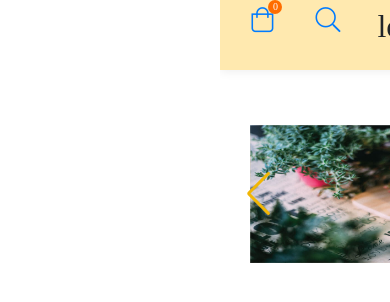
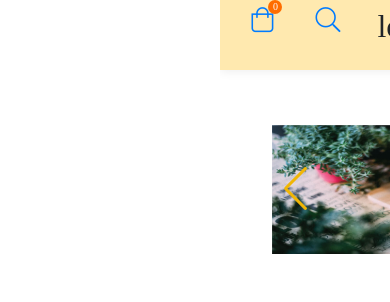
Before and after one commit to miladmohammadi82/afraalian-vue-cli, a Vue app: page / in a window 390 px wide. Both pictures are taken after a click on the button 195 px from the left and 241 px from the top of the page. Shown: the top 302 px of the page. Built offline with nearby package versions, Linux system fonts and the light colour scheme.

Commit message:
complate create slider

```diff
--- a/src/components/main.vue
+++ b/src/components/main.vue
@@ -6,9 +6,9 @@
 
                 <div class="swiper-container p-0 m-0 container">
                     <div class="swiper-wrapper">
-                        <div class="swiper-slide"><img class="w-100 img-slider container" src="../assets/slider/banner1.jpg" alt=""></div>
-                        <div class="swiper-slide"><img class="w-100 img-slider container" src="../assets/slider/banner2.jpg" alt=""></div>
-                        <div class="swiper-slide"><img class="w-100 img-slider container" src="../assets/slider/banner3.jpg" alt=""></div>
+                        <div class="swiper-slide"><img class="w-100" src="../assets/slider/banner1.jpg" alt=""></div>
+                        <div class="swiper-slide"><img class="w-100" src="../assets/slider/banner2.jpg" alt=""></div>
+                        <div class="swiper-slide"><img class="w-100" src="../assets/slider/banner3.jpg" alt=""></div>
                     </div>
                     <!-- Add Pagination -->
                     <div class="swiper-pagination swiper-pagination-white"></div>
@@ -42,6 +42,12 @@
     }
 
     @media(max-width: 500px){
-
+        .container, .container-fluid, .container-sm, .container-md, .container-lg, .container-xl {
+            width: 93%;
+            padding-right: 15px;
+            padding-left: 15px;
+            margin-right: auto;
+            margin-left: auto;
+        }
     }
 </style>
```
Also changed, not shown: public/app.css.
